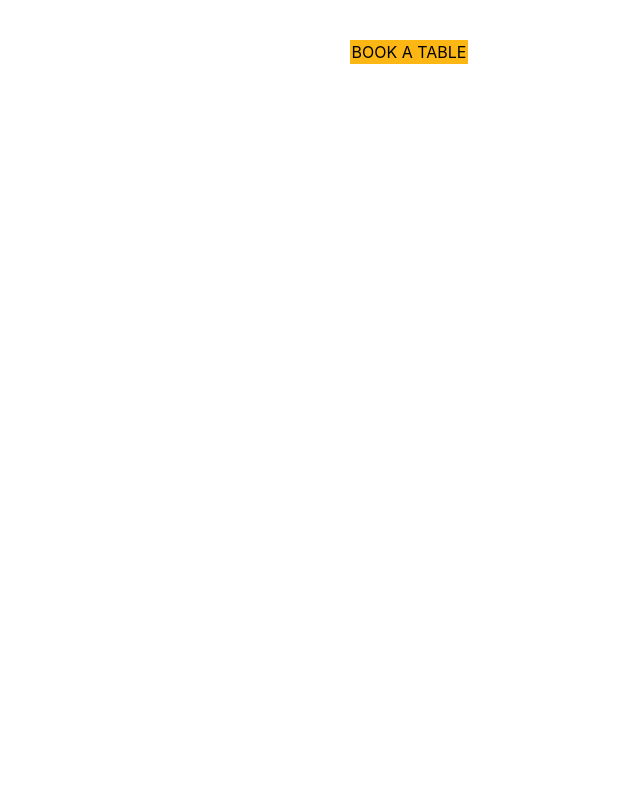
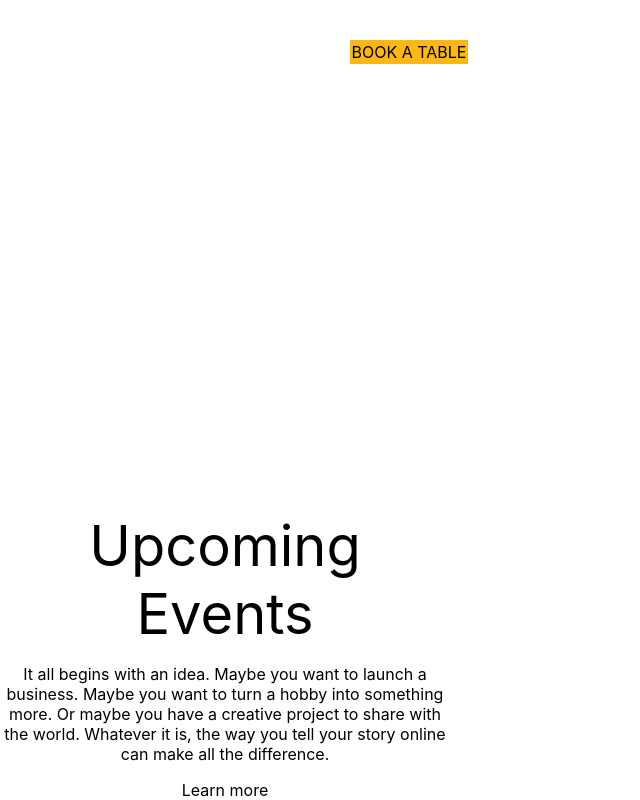
Before and after one commit to Jrgithb/cally-munchy, a React (Create React App) app: page / in a window 1280 px wide. Shown: the part 451-1251 px from the top of the page, without its empty margins (0-640 px from the left). Before the commit the page ends 963 px from the top, so only its background shows below. Built offline with nearby package versions, Linux system fonts and the light colour scheme.

Commit message:
Reservations/events

```diff
--- a/src/App.js
+++ b/src/App.js
@@ -1,11 +1,13 @@
 import logo from './logo.svg';
 import './App.css';
 import Reservation from './Views/Reservation/Reservation';
+import Events from './Views/Reservation/Events/Events';
 
 function App() {
   return (
     <div className="App">
       <Reservation/>
+      <Events/>
     </div>
   );
 }
--- /dev/null
+++ b/src/Views/Reservation/Events/Events.css
@@ -0,0 +1,22 @@
+.header {
+    height: 60px;
+    width: 450px;
+}
+
+.header .text-contain {
+    color: black;
+    font-size: 56px;
+}
+
+.it-all-begins-with {
+    color: black;
+    font-size: 13.6px;
+}
+
+.learn-more-btn {
+    align-items: center;
+    background-color: #fcb715;
+    display: inline-flex;
+    justify-content: center;
+    position: relative;
+}
--- /dev/null
+++ b/src/Views/Reservation/Events/Events.js
@@ -0,0 +1,20 @@
+import "./Events.css"
+
+const Events = () =>{
+    return(
+        <div className="header">
+            <div className="text-contain">Upcoming Events</div>
+            <p className="It-all-begins-with">
+            It all begins with an idea. Maybe you want to launch a business.
+            Maybe you want to turn a hobby into something more.
+            Or maybe you have a creative project to share with the world.
+            Whatever it is, the way you tell your story online can make all the difference.
+            </p>
+
+            <div className="Learn-more-btn">Learn more</div>
+
+        </div>
+    );
+};
+
+export default Events;
```
